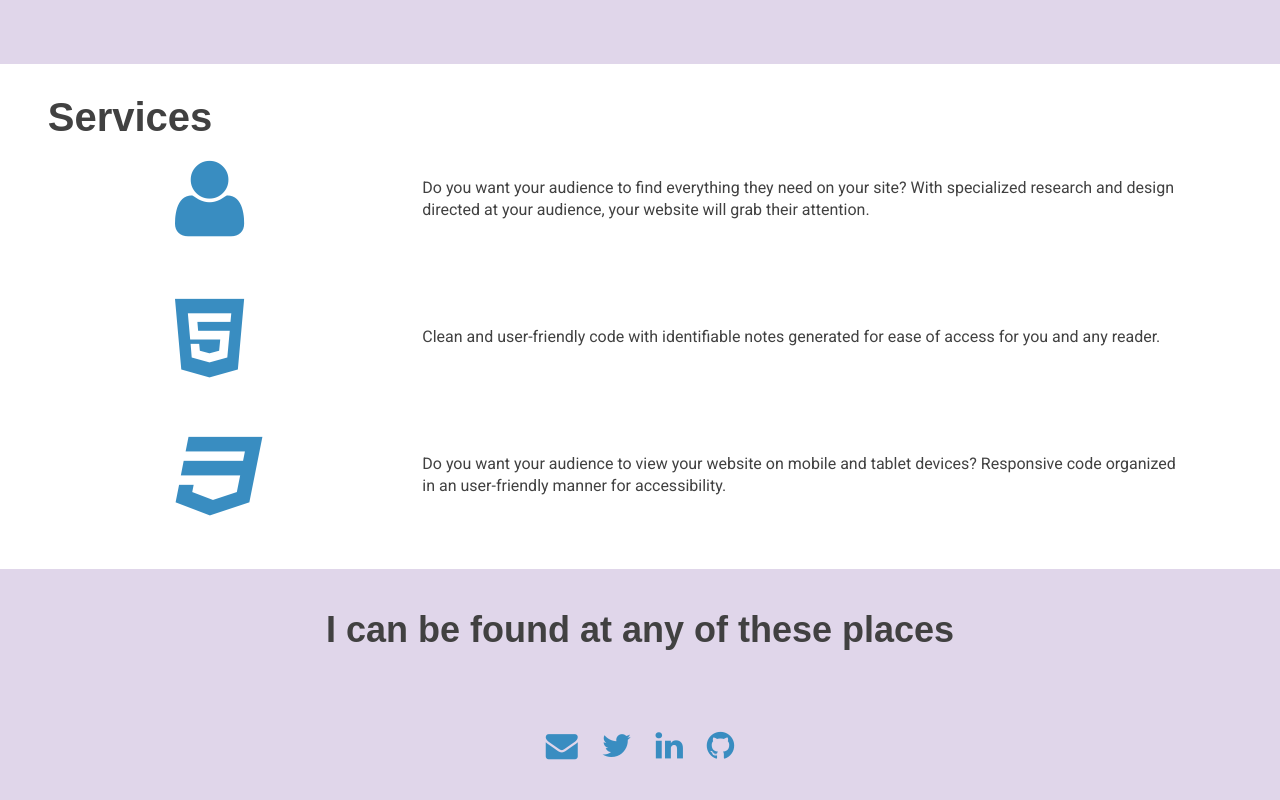
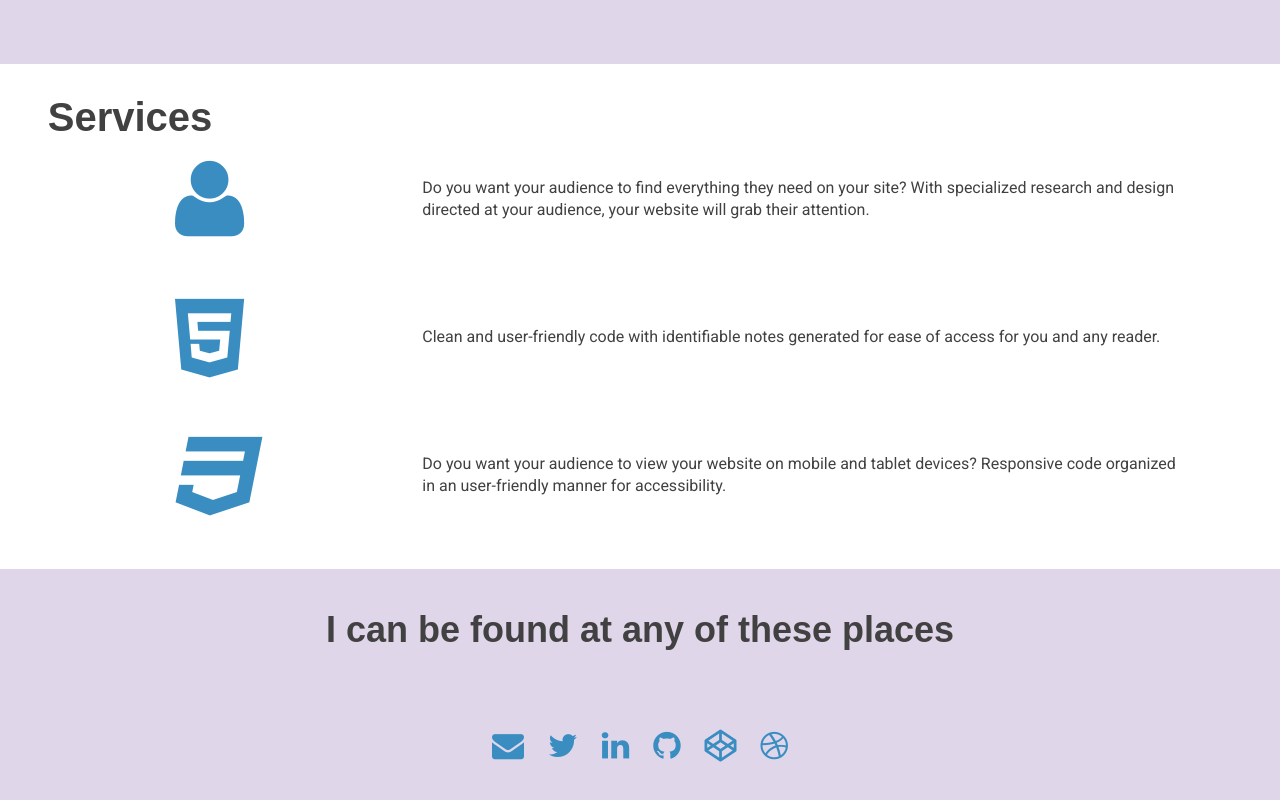
Before and after one commit to carmenwright/carmenwright, a plain HTML site: page index.html in a window 1280 px wide. Shown: the part 2386-3186 px from the top of the page. Drawn offline with nearby package versions, Linux system fonts and the light colour scheme; a web font is replaced by a local one.

Commit message:
added codepen and dribbble icons and links to profiles

```diff
--- a/css/main.css
+++ b/css/main.css
@@ -612,7 +612,6 @@ nav ul {
                     justify-content: center;
                     align-content: center;
                     width: 30%;
-
                 }
 
                 .user-info, .html-info, .css-info {
--- a/index.html
+++ b/index.html
@@ -86,6 +86,8 @@
                         <li><a href="http://www.twitter.com/estivaldawn"><i class="fa fa-twitter"></i></a></li>
                         <li><a href="https://www.linkedin.com/in/carmengwright"><i class="fa fa-linkedin"></i></a></li>
                         <li><a href="https://github.com/carmenwright"><i class="fa fa-github"></i></a></li>
+                        <li><a href="https://codepen.io/carmenwright"><i class="fa fa-codepen"></i></a></li>
+                        <li><a href="https://dribbble.com/carmenwright"><i class="fa fa-dribbble"></i></a></li>
                     </ul>
                 </figure>
             </footer>
```
